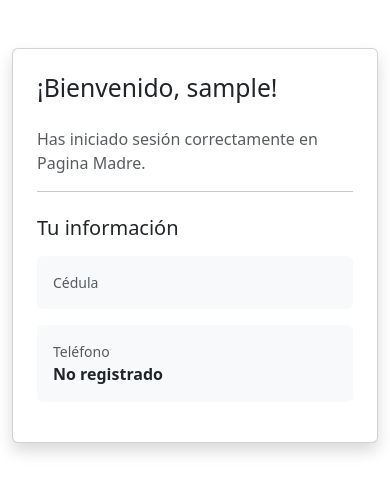
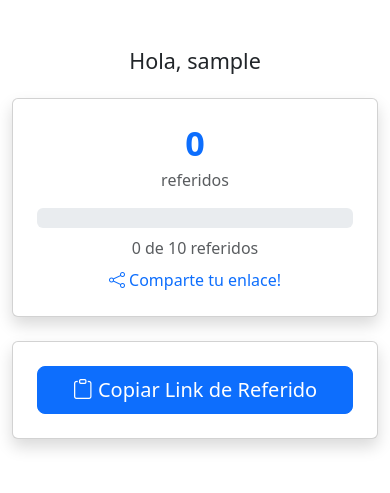
Before and after one commit to 0100-0100/Pagina-Madre-1, a Django app: page / in a window 390 px wide. Shown: the part 56-549 px from the top of the page. Run offline with Django 4.2, Linux system fonts and the light colour scheme; the visitor is signed in with stand-in values (Sample User, id 1); data comes from the database, SQL or seed files in the repository.

Commit message:
feat(08-01): add referral stats and share cards to home page
- Display large referral count with Bootstrap progress bar
- Show 'X de Y referidos' progress text
- Add copy-to-clipboard button with navigator.clipboard API
- Toast notification on successful copy
- Button visual feedback (green + 'Copiado!' for 2 seconds)
- Responsive layout (col-lg-6 col-md-8 col-12)

```diff
--- a/___/templates/home.html
+++ b/___/templates/home.html
@@ -38,7 +38,7 @@
 {% block content %}
 <div class="container py-5">
     <div class="row justify-content-center">
-        <div class="col-lg-8">
+        <div class="col-lg-6 col-md-8 col-12">
             {% if messages %}
                 {% for message in messages %}
                     <div class="alert alert-{{ message.tags }} alert-dismissible fade show" role="alert">
@@ -48,33 +48,100 @@
                 {% endfor %}
             {% endif %}
 
+            <!-- Welcome Message -->
+            <h4 class="text-center mb-4">
+                Hola, {{ user.nombre_completo|default:user.username }}
+            </h4>
+
+            <!-- Stats Card -->
+            <div class="card shadow mb-4">
+                <div class="card-body text-center p-4">
+                    <div class="display-4 fw-bold text-primary mb-1">{{ referral_count }}</div>
+                    <p class="text-muted mb-3">referidos</p>
+
+                    <div class="progress mb-2" style="height: 20px;">
+                        <div class="progress-bar" role="progressbar" style="width: {{ progress_percent }}%;"
+                             aria-valuenow="{{ progress_percent }}" aria-valuemin="0" aria-valuemax="100">
+                        </div>
+                    </div>
+                    <p class="text-muted mb-0">{{ referral_count }} de {{ referral_goal }} referidos</p>
+
+                    {% if referral_count == 0 %}
+                    <p class="text-primary mt-2 mb-0">
+                        <i class="bi bi-share"></i> Comparte tu enlace!
+                    </p>
+                    {% endif %}
+                </div>
+            </div>
+
+            <!-- Share Card -->
             <div class="card shadow">
                 <div class="card-body p-4">
-                    <h2 class="card-title mb-4">
-                        ¡Bienvenido, {{ user.nombre_completo|default:user.username }}!
-                    </h2>
-                    <p class="card-text text-muted">
-                        Has iniciado sesión correctamente en Pagina Madre.
-                    </p>
-                    <hr>
-                    <h5 class="mt-4 mb-3">Tu información</h5>
-                    <div class="row">
-                        <div class="col-md-6 mb-3">
-                            <div class="bg-light p-3 rounded">
-                                <small class="text-muted d-block">Cédula</small>
-                                <strong>{{ user.cedula }}</strong>
-                            </div>
-                        </div>
-                        <div class="col-md-6 mb-3">
-                            <div class="bg-light p-3 rounded">
-                                <small class="text-muted d-block">Teléfono</small>
-                                <strong>{{ user.phone|default:"No registrado" }}</strong>
-                            </div>
-                        </div>
+                    <input type="hidden" id="referralUrl" value="{{ referral_url }}">
+                    <div class="d-grid">
+                        <button type="button" id="copyBtn" class="btn btn-primary btn-lg">
+                            <i class="bi bi-clipboard"></i> Copiar Link de Referido
+                        </button>
                     </div>
                 </div>
             </div>
         </div>
     </div>
 </div>
+
+<!-- Toast Container -->
+<div class="toast-container position-fixed top-0 end-0 p-3">
+    <div id="copyToast" class="toast" role="alert" aria-live="assertive" aria-atomic="true">
+        <div class="toast-header">
+            <i class="bi bi-check-circle text-success me-2"></i>
+            <strong class="me-auto">Exito</strong>
+            <button type="button" class="btn-close" data-bs-dismiss="toast" aria-label="Close"></button>
+        </div>
+        <div class="toast-body">
+            Enlace copiado al portapapeles
+        </div>
+    </div>
+</div>
 {% endblock %}
+
+{% block extra_js %}
+<script>
+(function() {
+    'use strict';
+
+    const copyBtn = document.getElementById('copyBtn');
+    const referralUrl = document.getElementById('referralUrl');
+    const toastEl = document.getElementById('copyToast');
+
+    if (copyBtn && referralUrl && toastEl) {
+        const toast = new bootstrap.Toast(toastEl, { delay: 3000 });
+
+        copyBtn.addEventListener('click', async function() {
+            try {
+                await navigator.clipboard.writeText(referralUrl.value);
+
+                // Update button temporarily
+                const originalHTML = copyBtn.innerHTML;
+                copyBtn.innerHTML = '<i class="bi bi-check-lg"></i> Copiado!';
+                copyBtn.classList.remove('btn-primary');
+                copyBtn.classList.add('btn-success');
+
+                // Show toast
+                toast.show();
+
+                // Reset after 2 seconds
+                setTimeout(() => {
+                    copyBtn.innerHTML = originalHTML;
+                    copyBtn.classList.remove('btn-success');
+                    copyBtn.classList.add('btn-primary');
+                }, 2000);
+
+            } catch (err) {
+                console.error('Copy failed:', err);
+                alert('No se pudo copiar. Tu enlace es: ' + referralUrl.value);
+            }
+        });
+    }
+})();
+</script>
+{% endblock %}
```
